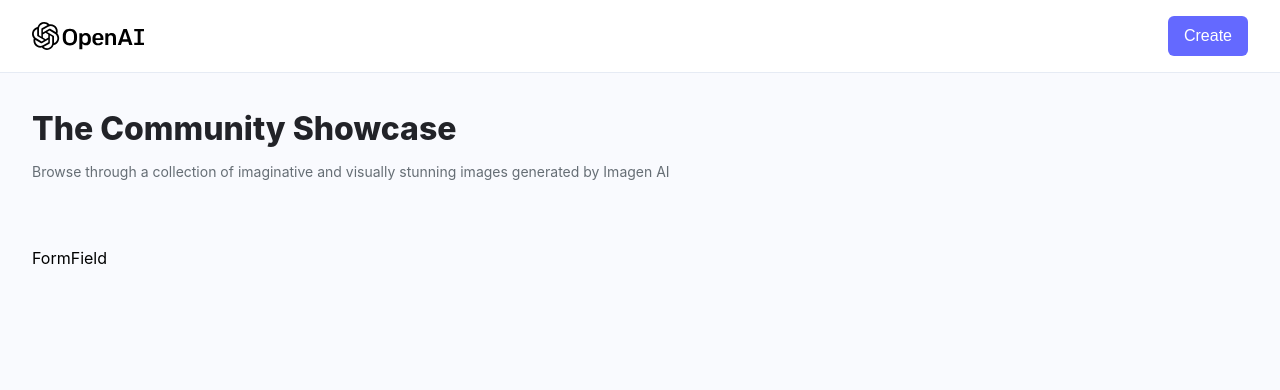
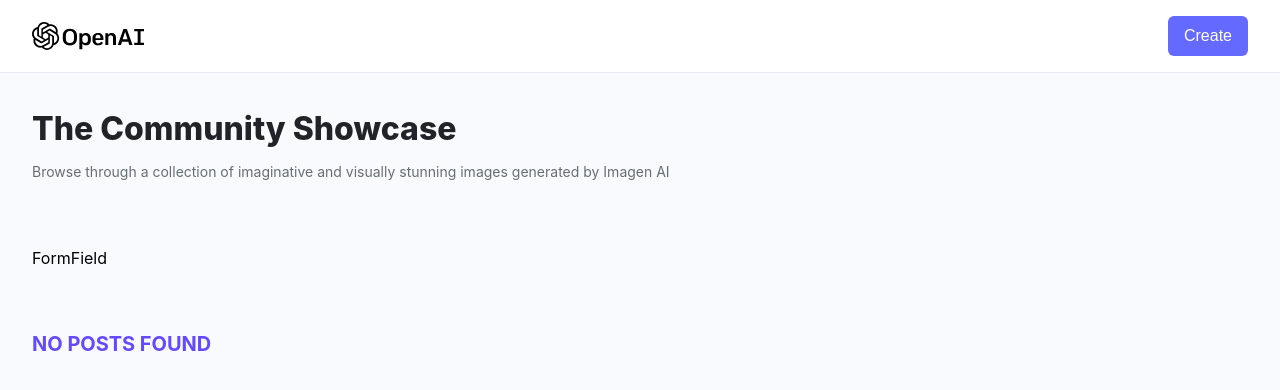
Before and after one commit to irfan-arrosid/imagen-ai, a React (Vite) app in the folder client/: page / in a window 1280 px wide. Shown: the top 390 px of the page. Built offline with nearby package versions, Linux system fonts and the light colour scheme; a web font is replaced by a local one.

Commit message:
Homepage: add RenderCards function to response allPosts or searcText request

```diff
--- a/client/src/pages/Home.jsx
+++ b/client/src/pages/Home.jsx
@@ -2,9 +2,20 @@
 
 import { Card, FormField, Loader } from '../components';
 
+const RenderCards = ({ data, title }) => {
+  if(data?.length > 0) {
+    return data.map((post) => <Card key={post._id} {...post} />)
+  }
+
+  return (
+    <h2 className='mt-5 font-bold text-[#6449ff] text-xl uppercase'>{title}</h2>
+  )
+}
+
 const Home = () => {
   const [loading, setLoading] = useState(false);
   const [allPosts, setAllPosts] = useState(null);
+  const [searchText, setSearchText] = useState('')
 
   return (
     <section className='max-w-7xl mx-auto'>
@@ -24,6 +35,22 @@
           </div>
         ) : (
           <>
+            {searchText && (
+              <h2 className='font-medium text-[#666e75] text-xl mb-3'>Showing result for <span className='text-[#222328]'>{searchText}</span></h2>
+            )}
+            <div className='grid lg:grid-cols-4 sm:grid-cols-3 xs:grid-cols-2 grid-cols-1 gap-3'>
+              {searchText ? (
+                <RenderCards
+                  data={[]}
+                  title='No search results found'
+                />
+              ) : (
+                <RenderCards
+                  data={[]}
+                  title='No posts found'
+                />
+              )}
+            </div>
           </>
         )}
       </div>
```
